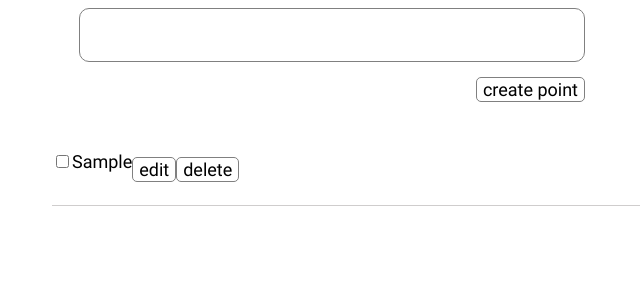
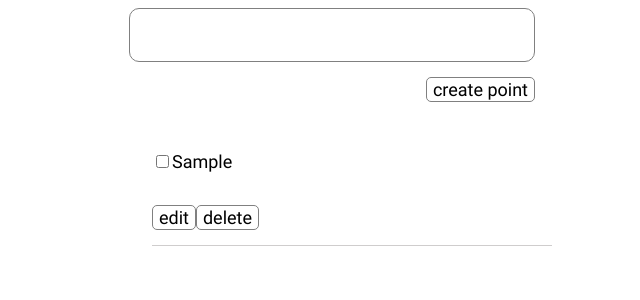
Before and after one commit to wyomingIncidentGuy/vue-checklist, a Vue app: page / in a window 1280 px wide. Both pictures are taken after typing "Sample" into the empty fields and a click on the button "create point". Shown: the top 300 px of the page, without its empty margins (308-948 px from the left). Built offline with nearby package versions, Linux system fonts and the light colour scheme.

Commit message:
added paragraph UI component

```diff
--- a/src/components/UI/dialogWindow.vue
+++ b/src/components/UI/dialogWindow.vue
@@ -25,7 +25,7 @@ export default {
 
 </script>
 
-<style>
+<style scoped>
     .dialog__background{
         display: flex;
         justify-content: center;
@@ -45,7 +45,7 @@ export default {
         background: white;
         border-radius: 12px;
         min-width:20vw;
-        min-height:200px;
+        min-height:100px;
         padding:20px;
     }
 </style>
--- a/src/components/UI/index.js
+++ b/src/components/UI/index.js
@@ -2,10 +2,14 @@ import myButton from "./myButton.vue";
 import myInput from './myInput.vue';
 import myCheckbox from "./myCheckbox.vue";
 import dialogWindow from './dialogWindow.vue';
+import myParagraph from "./myParagraph.vue";
+import myTextarea from "./myTextarea.vue";
 
 export default [
     myButton,
     myInput,
     myCheckbox,
-    dialogWindow
+    dialogWindow,
+    myParagraph,
+    myTextarea
 ];
--- a/src/components/UI/myInput.vue
+++ b/src/components/UI/myInput.vue
@@ -1,5 +1,5 @@
 <template>
-    <input type="text" :value="modelValue" @input="updateInput">
+    <input type="text" :value="modelValue" @input="updateInput" maxlength="40">
 </template>
 
 <script>
@@ -23,7 +23,7 @@ export default {
 <style scoped>
     input{
         border-radius:10px;
-        width: 500px;
+        min-width: 400px;
         height: 50px;
         border:1px solid grey;
         font-size:18px;
--- /dev/null
+++ b/src/components/UI/myParagraph.vue
@@ -0,0 +1,32 @@
+<template>
+        <p :class="className">{{ textContent }}</p>
+</template>
+
+<script>
+
+export default {
+    name: 'myParagraph',
+
+    props:{
+        className:{
+            type: Object,
+        },
+
+        textContent:{
+            type: String,
+            required: true
+        }
+    }
+}
+
+</script>
+
+<style scoped>
+    p{
+    font-size:18px;
+  }
+
+  .Done{
+    text-decoration: line-through;
+  }
+</style>
--- /dev/null
+++ b/src/components/UI/myTextarea.vue
@@ -0,0 +1,26 @@
+<template>
+    <textarea :value="modelValue"></textarea>
+</template>
+
+<script>
+export default {
+    name: 'myTextarea',
+
+    props: {
+        modelValue: {
+            type: String,
+        }
+    },
+
+    methods: {
+        updateTextarea(event){
+            this.$emit('update:modelValue', event.target.value)
+        }
+    }
+}
+
+</script>
+
+<style scoped>
+
+</style>
--- a/src/components/addPoint.vue
+++ b/src/components/addPoint.vue
@@ -1,6 +1,6 @@
 <template>
   <form action="" @submit.prevent>
-    <myInput class="add__point__input"
+    <myInput
     v-model="newPointValue"
     />
 
--- a/src/components/point.vue
+++ b/src/components/point.vue
@@ -1,9 +1,15 @@
 <template>
   <div>
-    <li>
+    <li class="point__item">
+      <div class="point__content">
         <myCheckbox v-model="isDone.Done"/>
-      <p :class = "isDone">{{ this.newText }}</p>
+        <myParagraph
+        :textContent="newText"
+        :className="isDone"
+        />
+      </div>
 
+      <div class="point__buttons">
         <myButton
         @click = "edit"
         v-if = "!isDone.Done"
@@ -12,7 +18,7 @@
         <myButton
         @click = "del"
         >delete</myButton>
-
+      </div>
     </li>
 
     <dialogWindow
@@ -20,18 +26,25 @@
     >
       <form action="" @click.prevent>
         <myInput v-model="newText"/>
+
+        <div class="form__buttons">
+
+          <myButton
+          @click="cancelDialog"
+          >cancel</myButton>
+
           <myButton
           @click = "save"
           >save</myButton>
-        <myButton
-        @click="cancelDialog"
-        >cancel</myButton>
+
+        </div>
         </form>
     </dialogWindow>
   </div>
 </template>
 
 <script>
+
 export default {
     props: {
       point:{
@@ -63,7 +76,7 @@ export default {
       },
 
       del(){
-        this.$emit('deletePoint', this.point.id)
+        this.$emit('deletePoint', this.point.id);
       },
 
       save(){
@@ -78,7 +91,7 @@ export default {
       },
 
       cancelDialog(){
-        this.isEdit=false;
+        this.isEdit = false;
         this.newText = this.point.val;
       }
     }
@@ -87,17 +100,21 @@ export default {
 </script>
 
 <style>
- li{
+ .point__item{
     list-style-type: none;
     display: flex;
-    align-items: center;
+    flex-direction: column;
+    justify-content: center;
+    min-width: 400px;
+    max-width: 500px;
   }
 
-  p{
-    font-size:18px;
+  .form__buttons{
+    display:flex;
+    justify-content: space-between;
   }
 
-  p.Done{
-    text-decoration: line-through;
+  .point__content{
+    display: flex;
   }
 </style>
--- a/src/components/points.vue
+++ b/src/components/points.vue
@@ -41,8 +41,6 @@
   .point{
     display: flex;
     flex-direction: row;
-    width: 600px;
-    max-width: 600px;
     margin-top:15px;
     border-bottom: 1px solid #cfcdcd;
     padding-bottom:15px;
```
Lines whose indentation alone changed are shown as unchanged.
